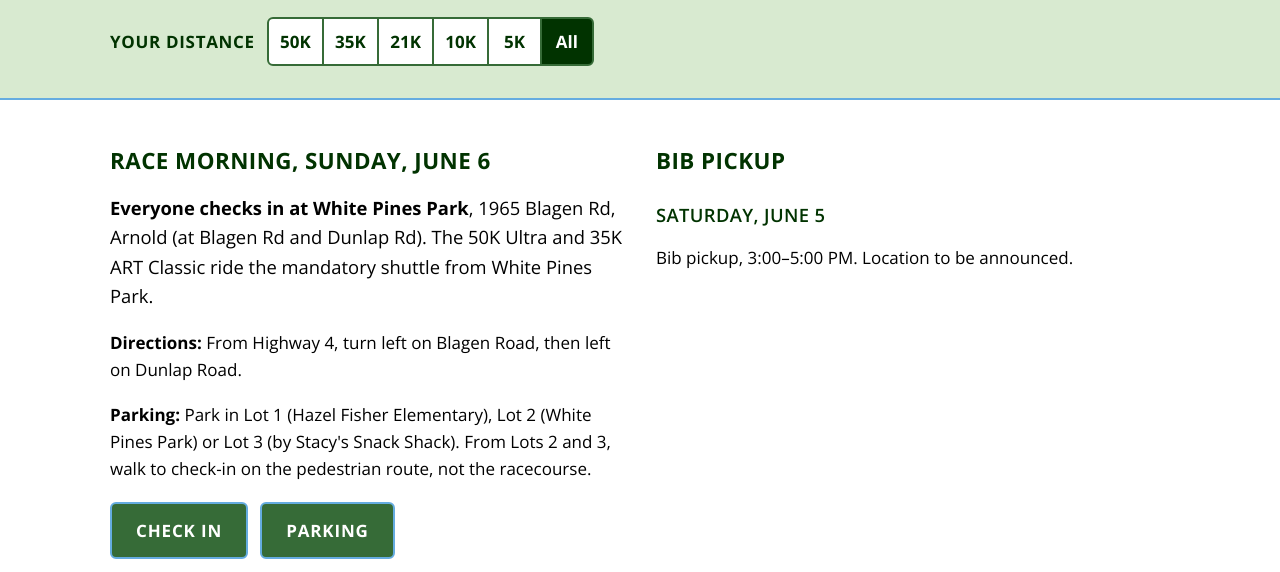
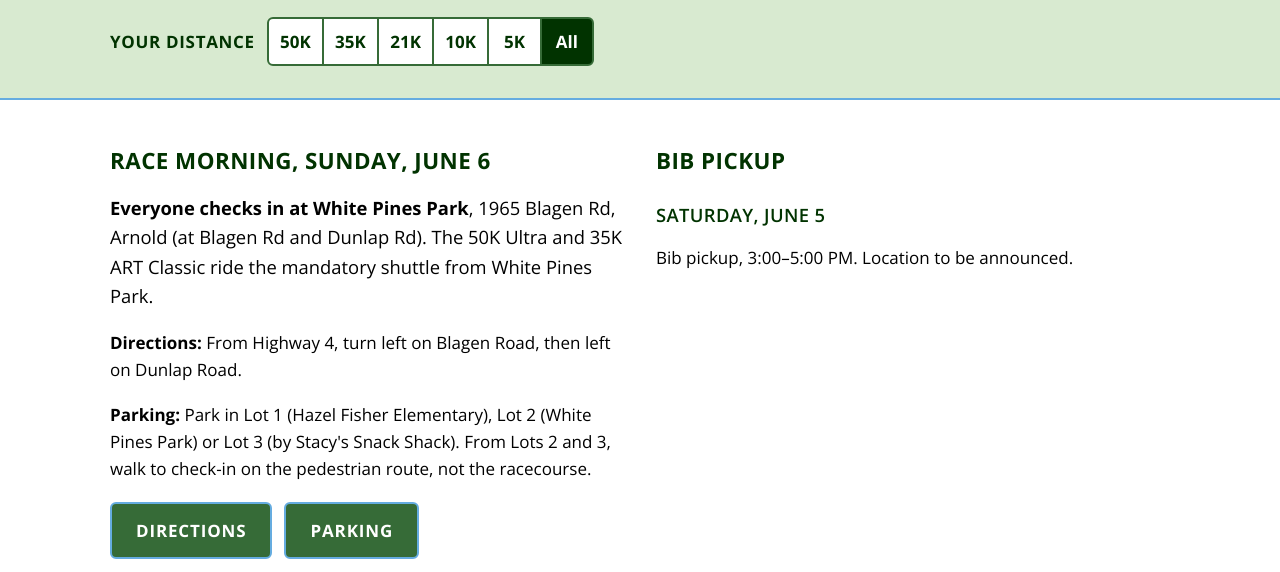
Before and after one commit to robkhoughton/runtherim, a plain HTML site: page race-day.html in a window 1280 px wide. Shown: the part 198-770 px from the top of the page. Drawn offline with nearby package versions, Linux system fonts and the light colour scheme.

Commit message:
Race Day: map button reads 'Directions', not 'Check in'
Co-Authored-By: Claude Opus 5.5 <noreply@anthropic.com>

```diff
--- a/race-day.html
+++ b/race-day.html
@@ -67,7 +67,7 @@
           <p><strong>Directions:</strong> From Highway 4, turn left on Blagen Road, then left on Dunlap Road.</p>
           <p><strong>Parking:</strong> Park in Lot 1 (Hazel Fisher Elementary), Lot 2 (White Pines Park) or Lot 3 (by Stacy's Snack Shack). From Lots 2 and 3, walk to check-in on the pedestrian route, not the racecourse.</p>
           <div class="btn-row">
-            <a class="btn" href="https://maps.app.goo.gl/gSgLodYUDQMigVhQ9">Check in</a>
+            <a class="btn" href="https://maps.app.goo.gl/gSgLodYUDQMigVhQ9">Directions</a>
             <a class="btn" href="parking.html">Parking</a>
           </div>
           <ol class="timeline" data-dist="50k" aria-label="50K Ultra race morning">
```
